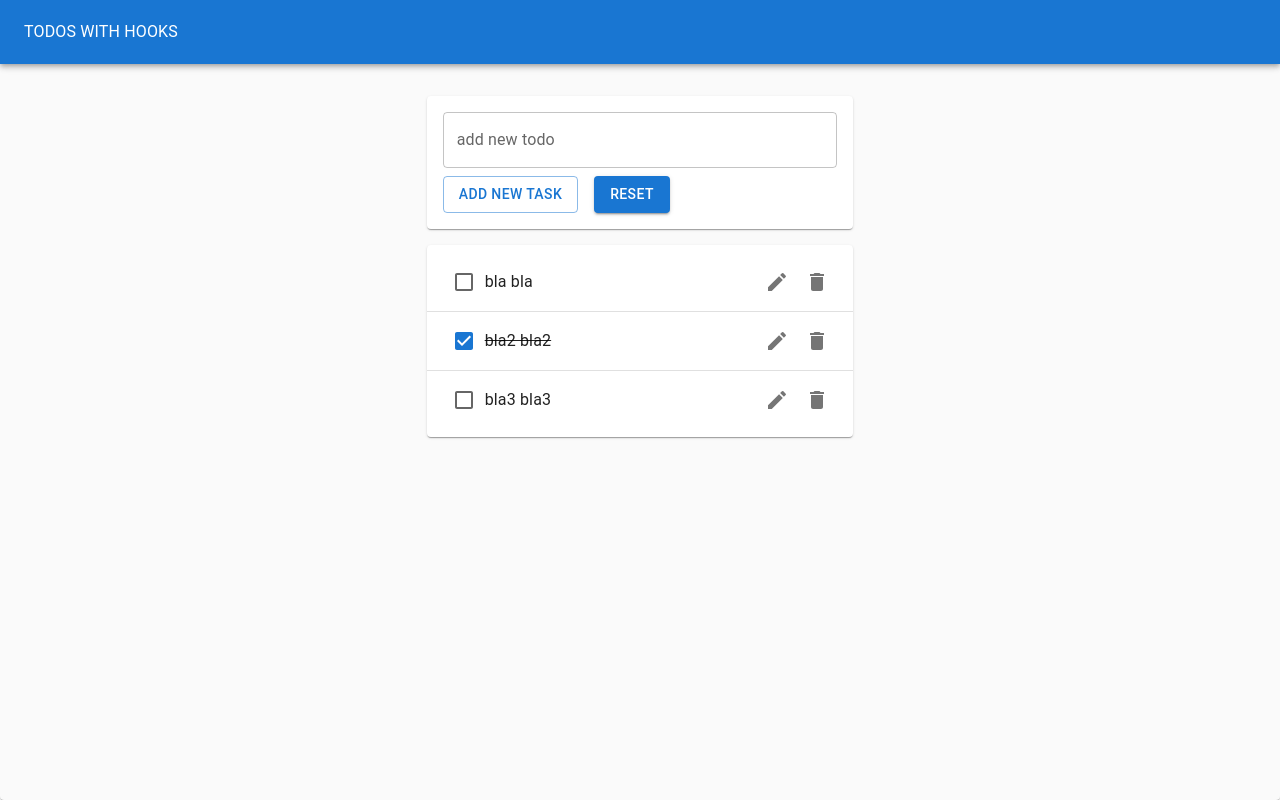
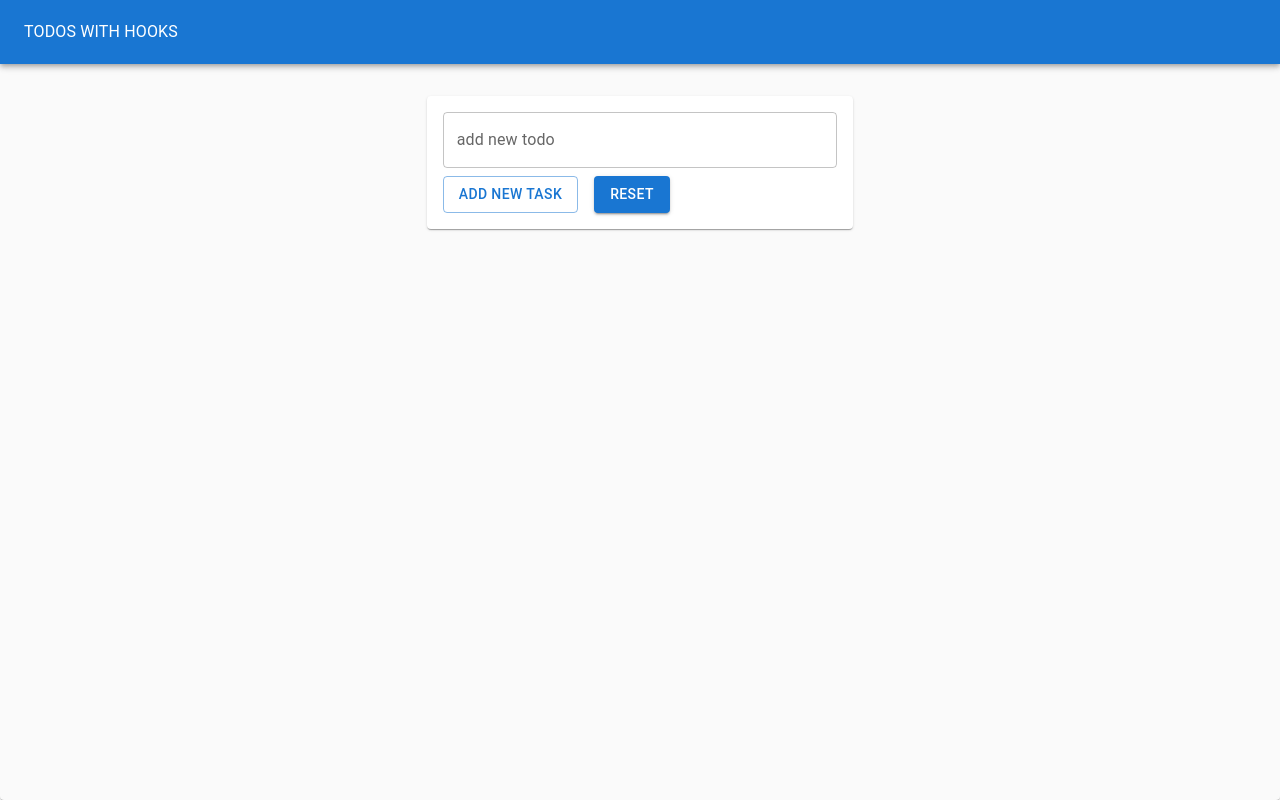
Before and after one commit to madebymilly/react-to-do-list-hooks, a React (Create React App) app: page / in a window 1280 px wide. Built offline with nearby package versions, Linux system fonts and the light colour scheme.

Commit message:
added useTodoState hook

```diff
--- a/src/TodoApp.js
+++ b/src/TodoApp.js
@@ -1,5 +1,5 @@
-import React, { useState } from 'react';
-import { v4 as uuidv4 } from 'uuid';
+import React, { useEffect } from 'react';
+import useTodoState from './hooks/useTodoState';
 
 import Typography from '@mui/material/Typography';
 import Paper from '@mui/material/Paper';
@@ -11,37 +11,13 @@ import TodoList from './TodoList';
 import TodoForm from './TodoForm';
 
 function TodoApp() {
-  const initialTodos = [
-    { id: uuidv4(), task: 'bla bla', completed: false },
-    { id: uuidv4(), task: 'bla2 bla2', completed: true },
-    { id: uuidv4(), task: 'bla3 bla3', completed: false }
-  ]
-  const [todos, setTodos] = useState(initialTodos);
 
-  const addTodo = (newTask) => {
-    setTodos([...todos, {id: uuidv4(), task: newTask, completed: false }])
-  }
+  const initialTodos = JSON.parse(window.localStorage.getItem('todos')) || [];
+  const [ todos, addTodo, deleteTodo, updateTodo, toggleTodo ] = useTodoState(initialTodos);
 
-  const deleteTodo = (todoID) => {
-    let tempTodos = todos.filter(todo => todo.id !== todoID);
-    setTodos(tempTodos);
-  }
-
-  const updateTodo = (todoID, updatedTask) => {
-    let tempTodos = todos.map(todo => todo.id === todoID
-      ? { ...todo, task: updatedTask}
-      : todo
-    );
-    setTodos(tempTodos);
-  }
-
-  const toggleTodo = (todoID) => {
-    let tempTodos = todos.map(todo => todo.id === todoID
-      ? { ...todo, completed: !todo.completed }
-      : todo
-    );
-    setTodos(tempTodos)
-  }
+  useEffect(() => {
+    window.localStorage.setItem('todos', JSON.stringify(todos));
+  }, [todos]);
 
   return (
     <Paper
--- a/src/TodoList.js
+++ b/src/TodoList.js
@@ -5,6 +5,7 @@ import List from '@mui/material/List';
 import Divider from '@mui/material/Divider';
 
 function TodoList({ todos, deleteTodo, updateTodo, toggleTodo }) {
+  if (todos.length) {
     return (
       <Paper>
         <List>
@@ -12,9 +13,7 @@ function TodoList({ todos, deleteTodo, updateTodo, toggleTodo }) {
           <div key={item.id}>
             <TodoItem
               key={item.id}
-            id={item.id}
-            task={item.task}
-            completed={item.completed}
+              {...item}
               deleteTodo={deleteTodo}
               updateTodo={updateTodo}
               toggleTodo={toggleTodo}
@@ -25,7 +24,11 @@ function TodoList({ todos, deleteTodo, updateTodo, toggleTodo }) {
 
         </List>
       </Paper>
+
     )
+  } else {
+    return null;
+  }
 }
 
 export default TodoList;
--- /dev/null
+++ b/src/hooks/useTodoState.js
@@ -0,0 +1,37 @@
+import { useState } from 'react'
+import { v4 as uuidv4 } from 'uuid';
+
+function useTodoState(initialTodos = []) {
+
+  const [todos, setTodos] = useState(initialTodos);
+
+  const addTodo = (newTask) => {
+    setTodos([...todos, {id: uuidv4(), task: newTask, completed: false }])
+  }
+
+  const deleteTodo = (todoID) => {
+    let tempTodos = todos.filter(todo => todo.id !== todoID);
+    setTodos(tempTodos);
+  }
+
+  const updateTodo = (todoID, updatedTask) => {
+    let tempTodos = todos.map(todo => todo.id === todoID
+      ? { ...todo, task: updatedTask}
+      : todo
+    );
+    setTodos(tempTodos);
+  }
+
+  const toggleTodo = (todoID) => {
+    let tempTodos = todos.map(todo => todo.id === todoID
+      ? { ...todo, completed: !todo.completed }
+      : todo
+    );
+    setTodos(tempTodos)
+  }
+
+  return [todos, addTodo, deleteTodo, updateTodo, toggleTodo]
+
+}
+
+export default useTodoState;
```
Also changed, not shown: 1 other file (tests, documents, lock files or other folders). Lines whose indentation alone changed are shown as unchanged.
